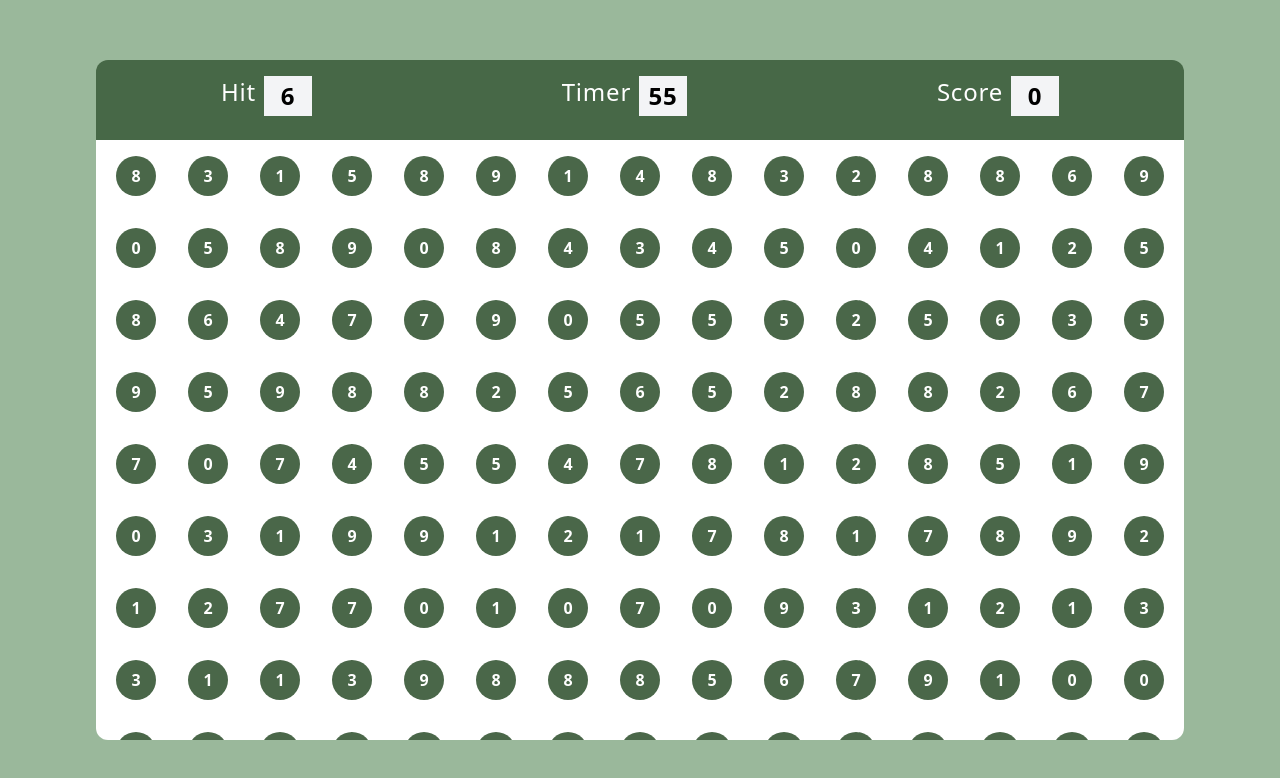
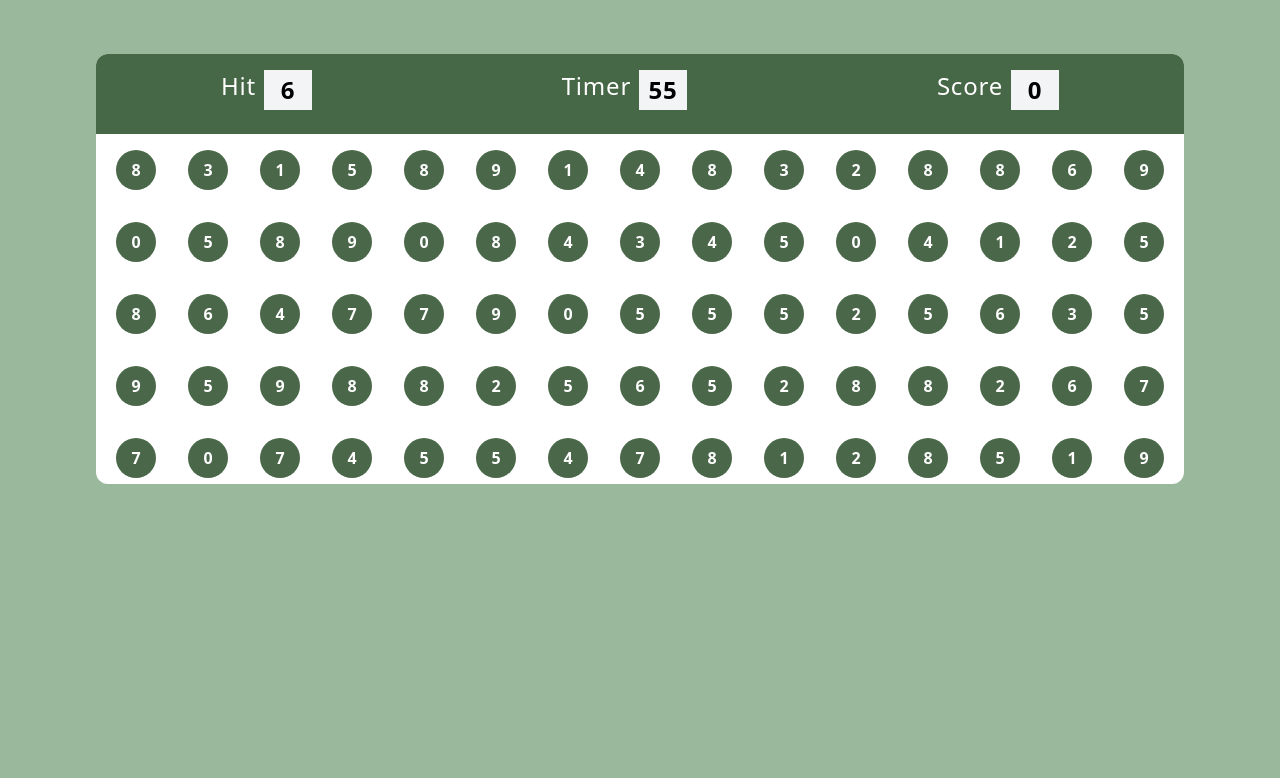
Before and after one commit to tanishqsonwane17/bubble-game, a plain HTML site: page index.html in a window 1280 px wide. Drawn offline with nearby package versions, Linux system fonts and the light colour scheme.

Commit message:
complete ✅

```diff
--- a/index.html
+++ b/index.html
@@ -7,10 +7,10 @@
     <link rel="stylesheet" href="style.css">
     <script src="https://cdn.tailwindcss.com"></script>
 </head>
-<body>
-    <div id="main" class="h-screen w-full bg-[]">
+<body class="h-full w-full bg-[#9ab89b]">
+    <div id="main" class=" w-full bg-[] h-[42vw] ">
       <div class="h-full w-full flex justify-center items-center">
-        <div id="child" class="h-[85%] w-[85%] bg-white rounded-xl overflow-auto ">
+        <div id="child" class="h-[80%] w-[85%] bg-white rounded-xl overflow-hidden ">
         <div id="ptm" class="w-full h-20  flex -px-20 justify-around">
             <div id="Hit" class="topitems flex gap-2 text-white tracking-wider pt-4">
                 <h1 class="text-2xl">Hit</h1>
```
